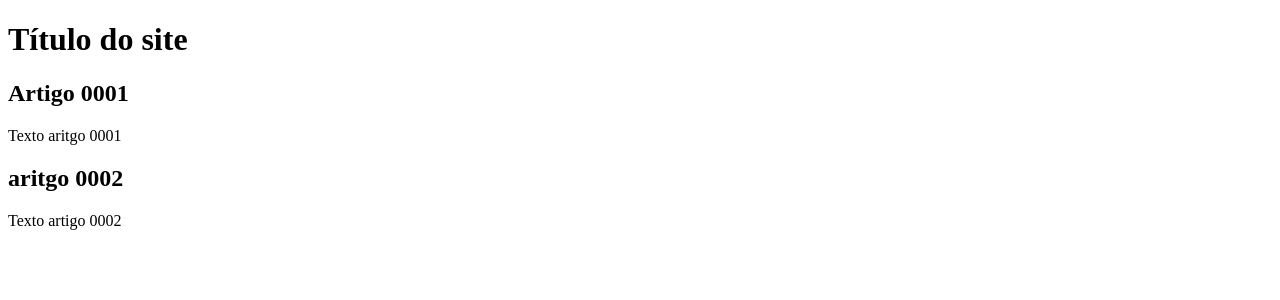
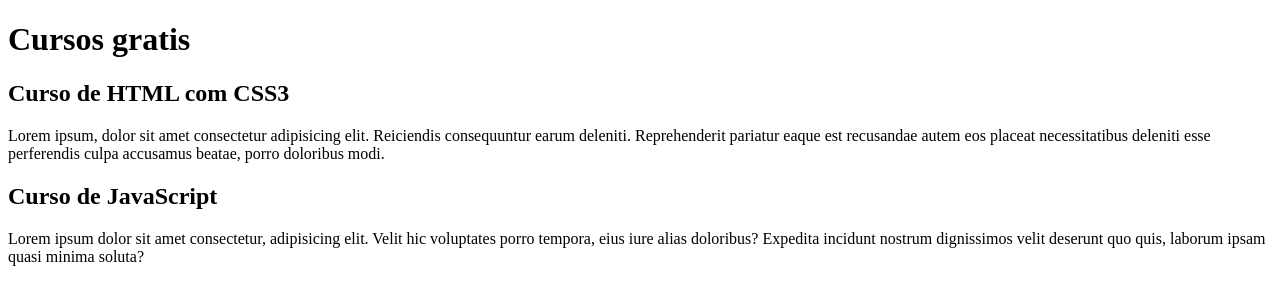
Before and after one commit to dgonzaganeto/projeto-site, a plain HTML site: page index.html in a window 1280 px wide. Drawn offline with Linux system fonts and the light colour scheme.

Commit message:
Conteudo criado

```diff
--- a/index.html
+++ b/index.html
@@ -4,21 +4,20 @@
     <meta charset="UTF-8">
     <meta http-equiv="X-UA-Compatible" content="IE=edge">
     <meta name="viewport" content="width=device-width, initial-scale=1.0">
-    <title>Titulo do Site</title>
+    <title>Cursos Gratis</title>
 </head>
 <body>
     <main>
         <header>
-            <h1>Título do site
-            </h1>
+            <h1>Cursos gratis</h1>
         </header>
         <article>
-            <h2>Artigo 0001</h2>
-            <p>Texto aritgo 0001</p>
+            <h2>Curso de HTML com CSS3</h2>
+            <p>Lorem ipsum, dolor sit amet consectetur adipisicing elit. Reiciendis consequuntur earum deleniti. Reprehenderit pariatur eaque est recusandae autem eos placeat necessitatibus deleniti esse perferendis culpa accusamus beatae, porro doloribus modi.</p>
         </article>
         <article>
-            <h2>aritgo 0002</h2>
-            <p>Texto artigo 0002</p>
+            <h2>Curso de JavaScript</h2>
+            <p>Lorem ipsum dolor sit amet consectetur, adipisicing elit. Velit hic voluptates porro tempora, eius iure alias doloribus? Expedita incidunt nostrum dignissimos velit deserunt quo quis, laborum ipsam quasi minima soluta?</p>
         </article>
     </main>
 </body>
```
